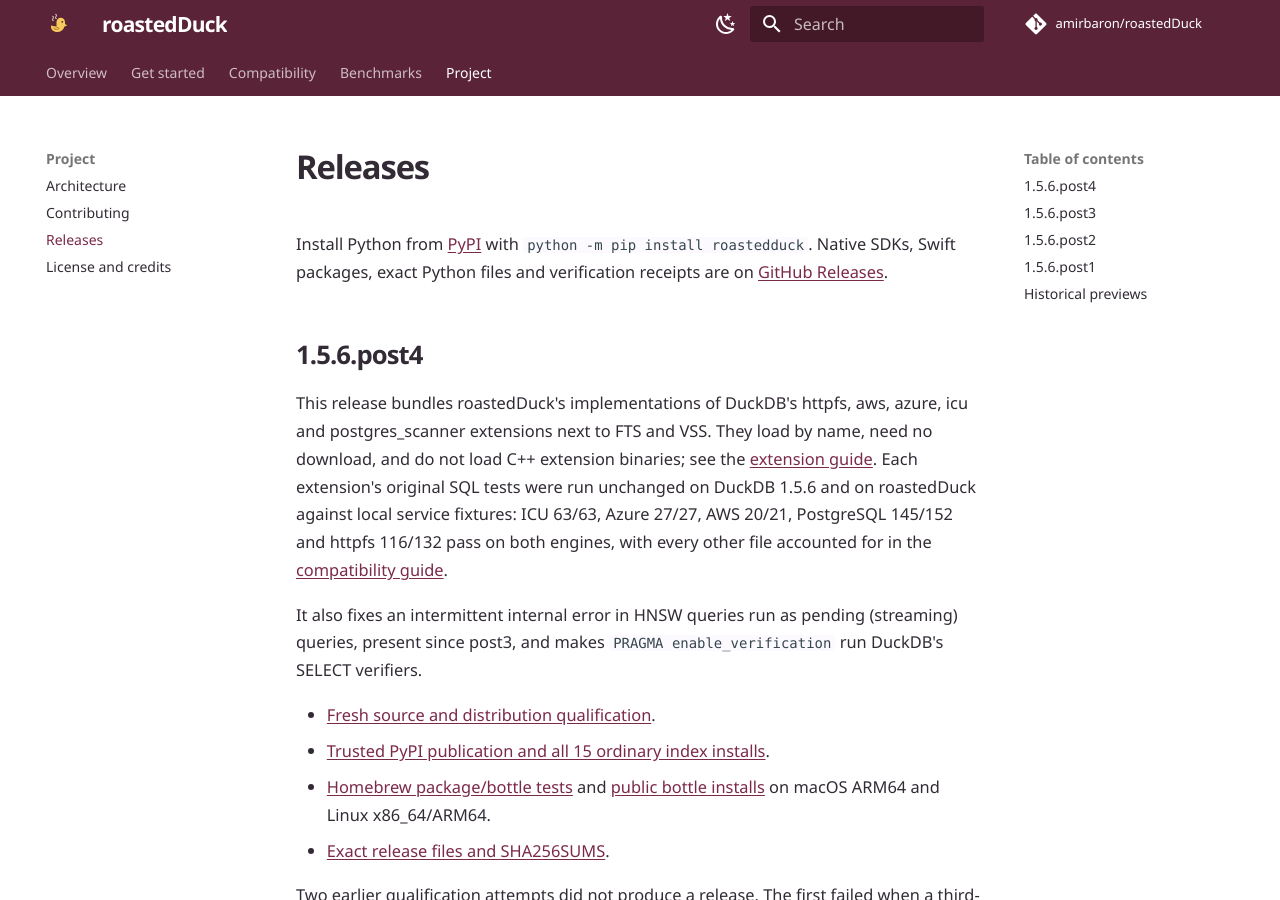
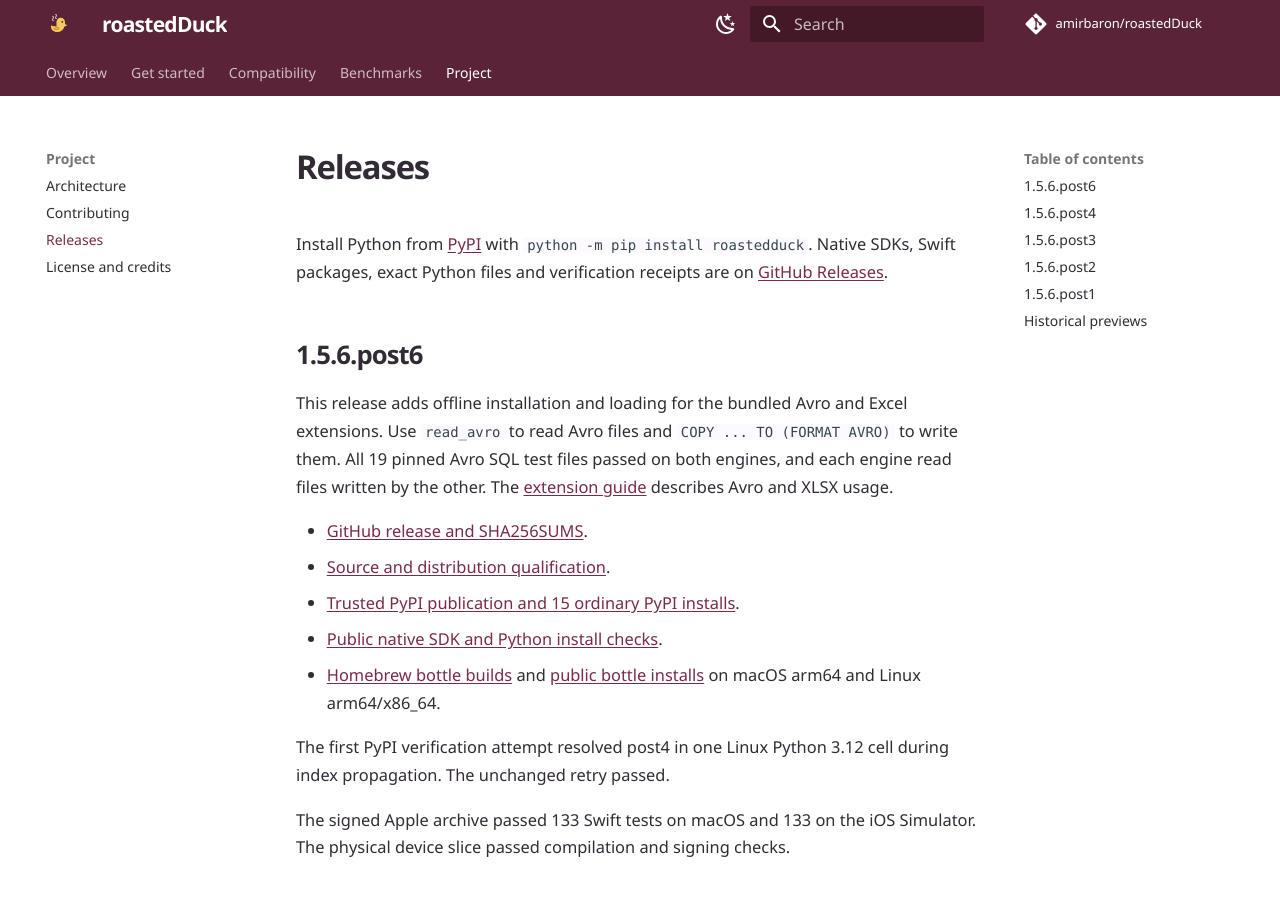
Before and after one commit to amirbaron/roastedDuck, an MkDocs documentation site: the page built from website/docs/releases.md, in a window 1280 px wide and 900 px high. Built offline with MkDocs 1.6.1 and Material for MkDocs 9.7.7, drawn with Linux system fonts in a browser that asks for light colours; comment, search, counter and statistics services are not loaded.

Commit message:
Document the verified Avro and Excel post6 release

```diff
--- a/website/docs/releases.md
+++ b/website/docs/releases.md
@@ -3,6 +3,26 @@
 Install Python from [PyPI](https://pypi.org/project/roastedduck/) with
 `python -m pip install roastedduck`. Native SDKs, Swift packages, exact Python
 files and verification receipts are on [GitHub Releases](https://github.com/amirbaron/roastedDuck/releases).
+
+## 1.5.6.post6
+
+This release adds offline installation and loading for the bundled Avro and Excel
+extensions. Use `read_avro` to read Avro files and `COPY ... TO (FORMAT AVRO)` to
+write them. All 19 pinned Avro SQL test files passed on both engines, and each
+engine read files written by the other. The [extension guide](extensions.md)
+describes Avro and XLSX usage.
+
+- [GitHub release and SHA256SUMS](https://github.com/amirbaron/roastedDuck/releases/tag/v1.5.6.post6).
+- [Source and distribution qualification](https://github.com/amirbaron/roastedDuck/actions/runs/44736924418).
+- [Trusted PyPI publication and 15 ordinary PyPI installs](https://github.com/amirbaron/roastedDuck/actions/runs/44779615685).
+- [Public native SDK and Python install checks](https://github.com/amirbaron/roastedDuck/actions/runs/44779616451).
+- [Homebrew bottle builds](https://github.com/amirbaron/homebrew-roastedduck/actions/runs/44780944143) and [public bottle installs](https://github.com/amirbaron/homebrew-roastedduck/actions/runs/44781994952) on macOS arm64 and Linux arm64/x86_64.
+
+The first PyPI verification attempt resolved post4 in one Linux Python 3.12
+cell during index propagation. The unchanged retry passed.
+
+The signed Apple archive passed 133 Swift tests on macOS and 133 on the iOS
+Simulator. The physical device slice passed compilation and signing checks.
 
 ## 1.5.6.post4
 
```
Also changed, not shown: README.md (+10 -7 lines), python/README.md (+1 -1 lines), scripts/release/README.md (+1 -2 lines), website/docs/compatibility.md (+4 -3 lines), website/docs/extensions.md (+7 -8 lines), website/docs/install.md (+8 -8 lines), website/docs/python.md (+3 -4 lines), 2 other files.
